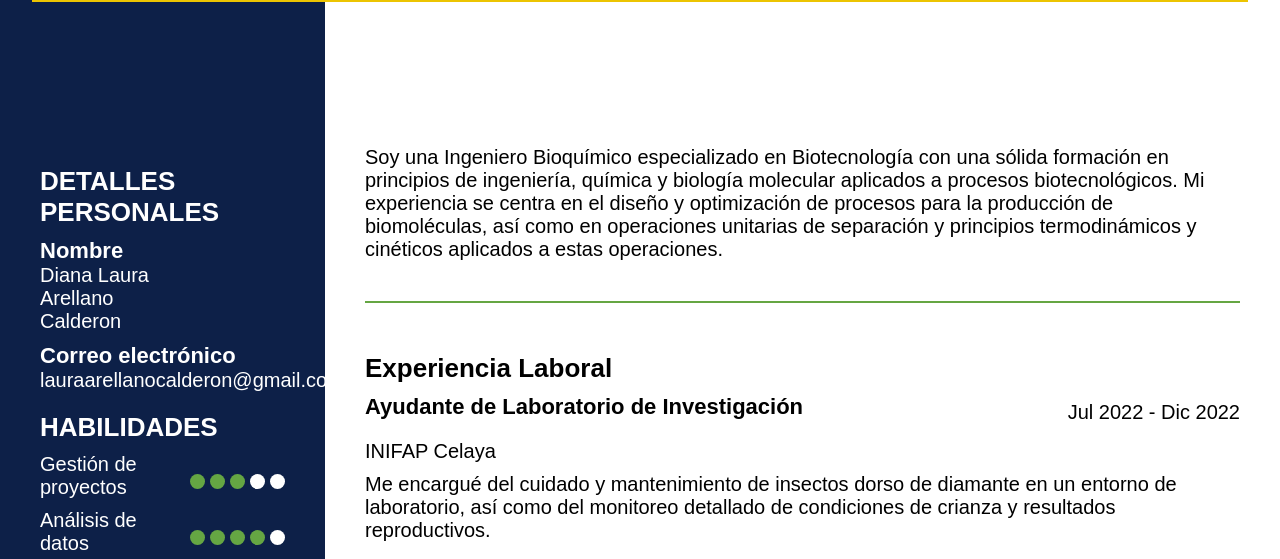
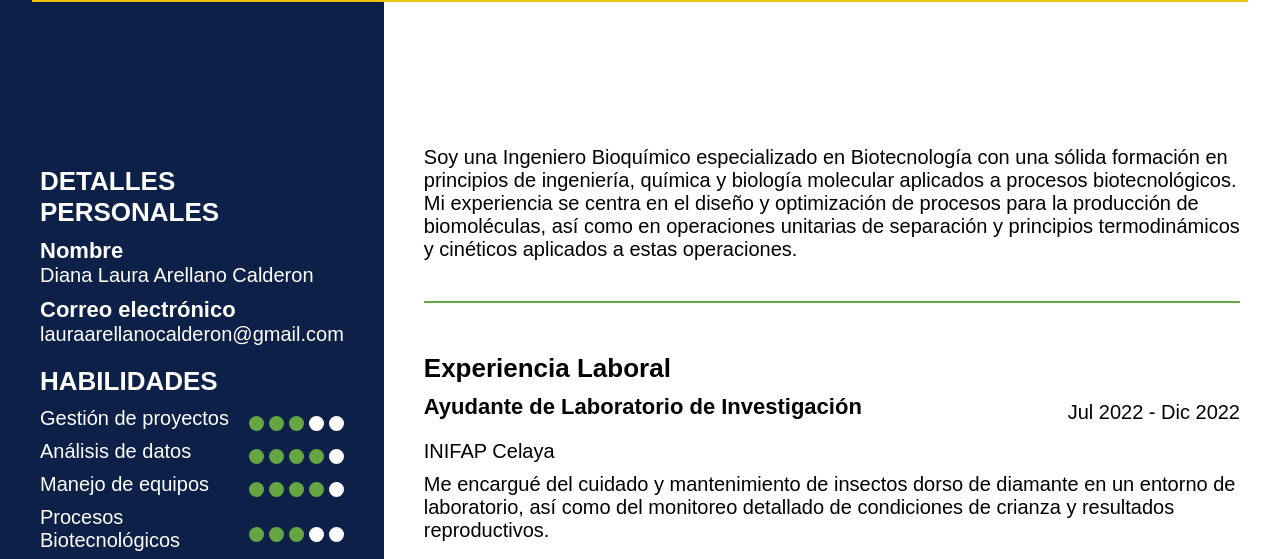
Before and after one commit to AleisterFox/miko, a plain HTML site: page index.html in a window 1280 px wide. Shown: the part 204-763 px from the top of the page. Drawn offline with Linux system fonts and the light colour scheme.

Commit message:
ajustar parrafos

```diff
--- a/style.css
+++ b/style.css
@@ -87,7 +87,7 @@ h2 {
 
 main .left p {
     margin-bottom: 1rem;
-    width: 15rem;
+    max-width: 100%;
 }
 
 .habilidad {
```
